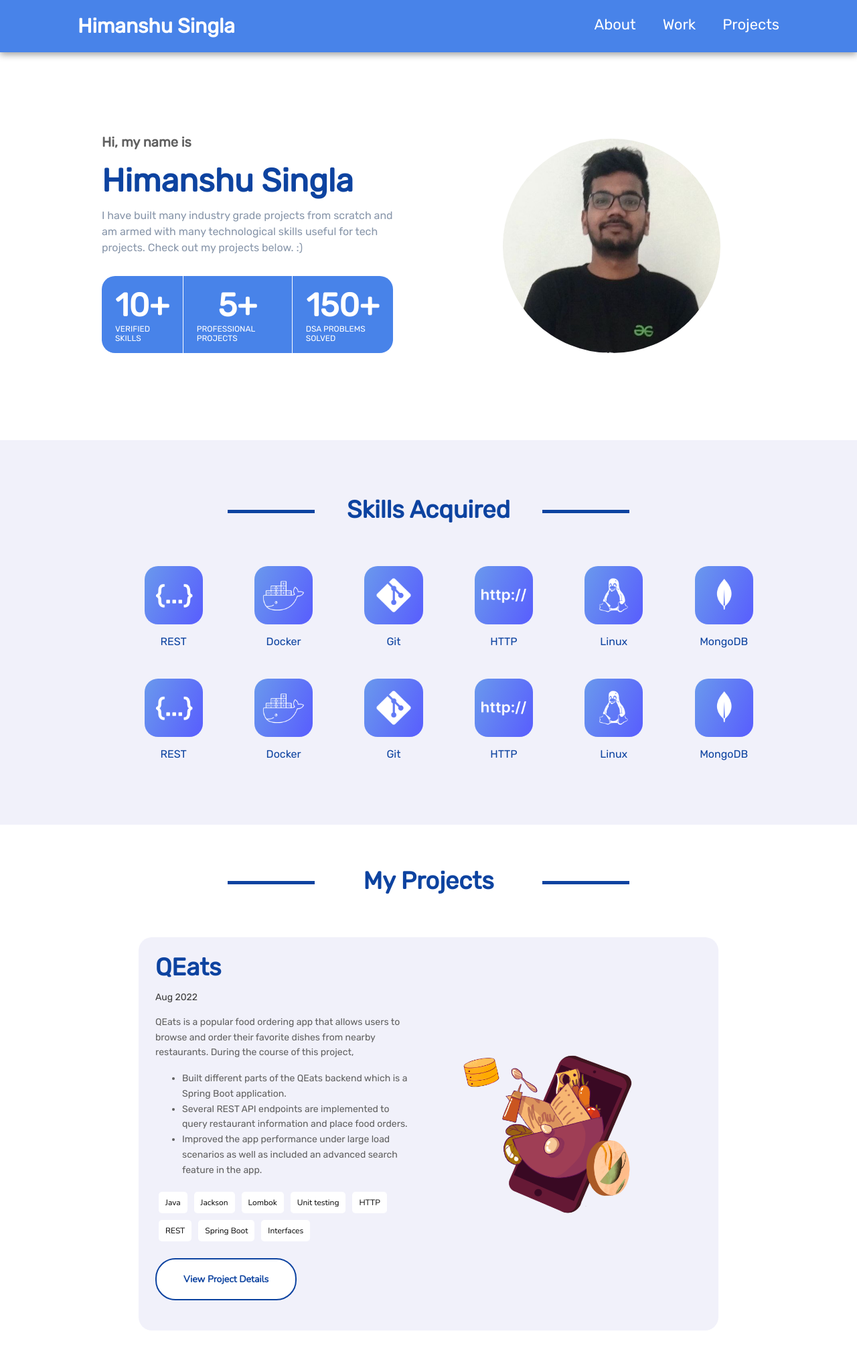
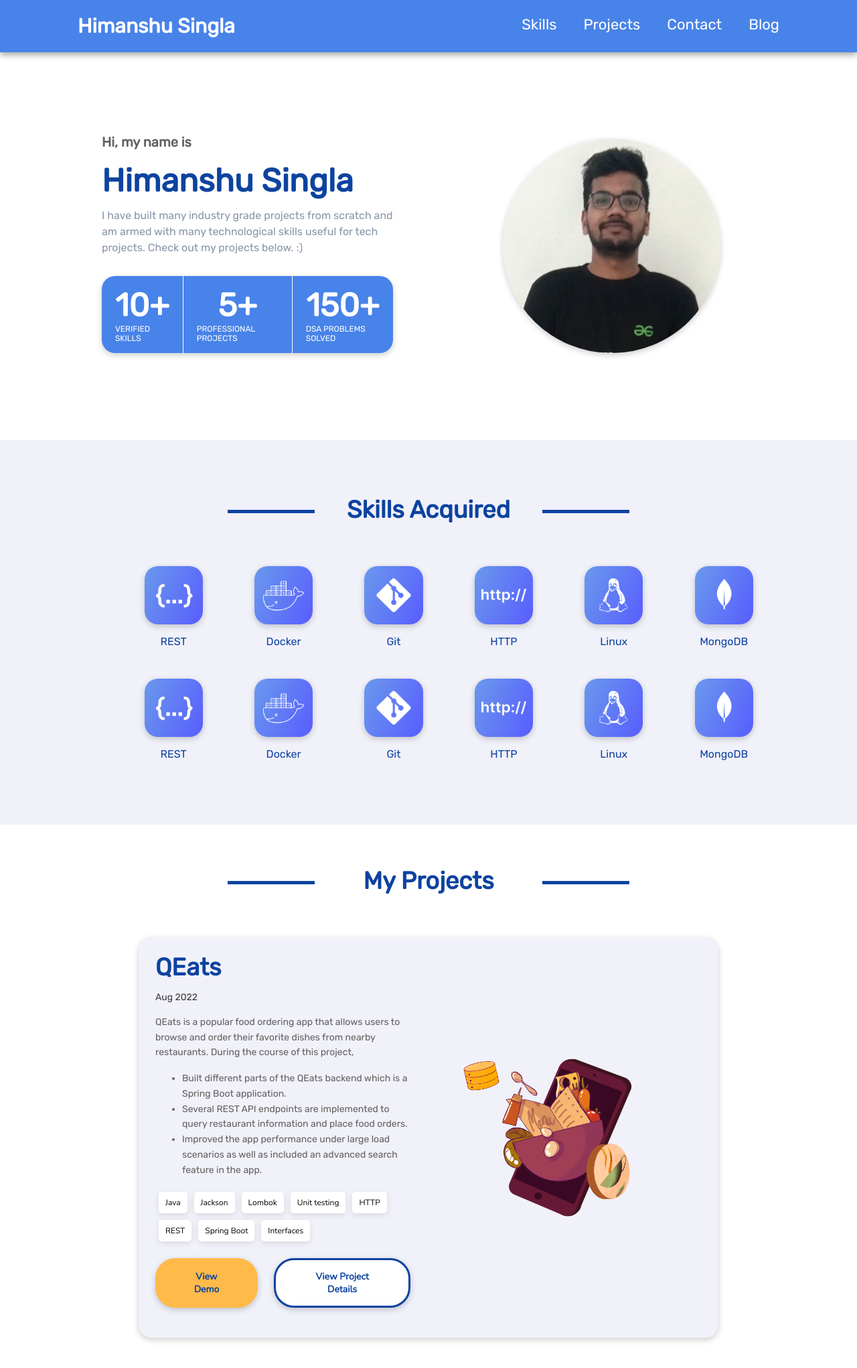
Before and after one commit to hsingla378/portfolio, a React (Create React App) app: page / in a window 1280 px wide. Shown: the top 2042 px of the page at 67% size. Built offline with nearby package versions, Linux system fonts and the light colour scheme.

Commit message:
change menu, add shadows, customize buttons

```diff
--- a/src/components/Hero.css
+++ b/src/components/Hero.css
@@ -85,6 +85,7 @@
   justify-content: center;
   border-radius: 20px;
   margin: 30px auto;
+  box-shadow: 0 3px 10px rgb(0 0 0 / 0.2);
 }
 
 .hero-data-single {
@@ -116,6 +117,7 @@
   border-radius: 50%;
   margin: auto;
   max-width: 60%;
+  box-shadow: 0 3px 10px rgb(0 0 0 / 0.2);
 }
 
 @media screen and (max-width: 768px) {
--- a/src/components/Hero.jsx
+++ b/src/components/Hero.jsx
@@ -17,17 +17,17 @@ export default function Hero() {
         </div>
 
         <div id="hero-data">
-          <div class="hero-data-single">
-            <span class="hero-data-heading">10+</span>
-            <p class="hero-data-text">VERIFIED SKILLS</p>
+          <div className="hero-data-single">
+            <span className="hero-data-heading">10+</span>
+            <p className="hero-data-text">VERIFIED SKILLS</p>
           </div>
-          <div class="hero-data-single">
-            <span class="hero-data-heading">5+</span>
-            <p class="hero-data-text">PROFESSIONAL PROJECTS</p>
+          <div className="hero-data-single">
+            <span className="hero-data-heading">5+</span>
+            <p className="hero-data-text">PROFESSIONAL PROJECTS</p>
           </div>
-          <div class="hero-data-single">
-            <span class="hero-data-heading">150+</span>
-            <p class="hero-data-text">DSA PROBLEMS SOLVED</p>
+          <div className="hero-data-single">
+            <span className="hero-data-heading">150+</span>
+            <p className="hero-data-text">DSA PROBLEMS SOLVED</p>
           </div>
         </div>
       </div>
--- a/src/components/Navbar.css
+++ b/src/components/Navbar.css
@@ -35,6 +35,7 @@ nav div a:hover {
 }
 
 nav div ul {
+  padding: 0;
   display: flex;
   justify-content: right;
 }
--- a/src/components/Navbar.jsx
+++ b/src/components/Navbar.jsx
@@ -13,13 +13,22 @@ export default function Navbar() {
         <div>
           <ul>
             <li>
-              <a href="#hero">About</a>
-            </li>
-            <li>
-              <a href="#skill-section">Work</a>
+              <a href="#skill-section">Skills</a>
             </li>
             <li>
               <a href="#project-section">Projects</a>
+            </li>
+            <li>
+              <a href="#">Contact</a>
+            </li>
+            <li>
+              <a
+                href="https://himanshusingla.hashnode.dev"
+                target="_blank"
+                rel="noreferrer"
+              >
+                Blog
+              </a>
             </li>
           </ul>
         </div>
--- a/src/components/Projects.css
+++ b/src/components/Projects.css
@@ -14,6 +14,7 @@
   background-color: #f1f1fa;
   border-radius: 20px;
   padding: 25px;
+  box-shadow: 0 3px 10px rgb(0 0 0 / 0.2);
 }
 
 .project-img {
@@ -48,19 +49,40 @@ li {
   margin: 5px;
   /* border: 1px solid black; */
   border-radius: 5px;
+  box-shadow: 0 3px 10px rgb(0 0 0 / 0.1);
 }
 
+.project-buttons {
+  display: flex;
+  gap: 1.5em;
+}
+
+.demo-link-btn,
 .project-link-btn {
   margin: 20px auto;
   font-size: 14px;
   font-family: "Nunito", sans-serif;
   font-weight: bold;
+  border-radius: 30px;
+  padding: 15px 40px;
+  cursor: pointer;
+  box-shadow: 0 3px 10px rgb(0 0 0 / 0.2);
+}
+
+.demo-link-btn {
   color: #0d43a0;
-  border: 2px solid #0d43a0;
+  border: 3px solid #ffba49;
+  background-color: #ffba49;
+}
+
+.demo-link-btn:hover {
+  background-color: transparent;
+}
+
+.project-link-btn {
+  color: #0d43a0;
+  border: 3px solid #0d43a0;
   background-color: white;
-  border-radius: 30px;
-  padding: 20px 40px;
-  cursor: pointer;
 }
 
 @media screen and (max-width: 768px) {
@@ -120,16 +142,13 @@ li {
     border-radius: 5px;
   }
 
+  .project-buttons {
+    margin-top: 1em;
+    justify-content: center;
+  }
+
+  .demo-link-btn,
   .project-link-btn {
-    margin: 20px auto;
-    font-size: 14px;
-    font-family: "Nunito", sans-serif;
-    font-weight: bold;
-    color: #0d43a0;
-    border: 2px solid #0d43a0;
-    background-color: white;
-    border-radius: 30px;
-    padding: 20px 40px;
-    cursor: pointer;
+    padding: 10px 20px;
   }
 }
--- a/src/components/Projects.jsx
+++ b/src/components/Projects.jsx
@@ -1,5 +1,6 @@
 import React from "react";
 import "./Projects.css";
+import { Link } from "react-router-dom";
 
 export default function Projects() {
   let projects = [
@@ -33,12 +34,12 @@ export default function Projects() {
         {projects.map((project) => {
           const { name, date, desc, features, skills, link } = project;
           return (
-            <div class="project">
+            <div className="project">
               {/* <!-- Project Details --> */}
-              <div class="project-text">
+              <div className="project-text">
                 {/* <!-- Description --> */}
                 <h3>{name}</h3>
-                <p class="project-date">{date}</p>
+                <p className="project-date">{date}</p>
                 <div>
                   <p>{desc}</p>
                   <ul>
@@ -48,23 +49,28 @@ export default function Projects() {
                   </ul>
                 </div>
                 {/* <!-- Technologies used --> */}
-                <div class="project-skills">
+                <div className="project-skills">
                   {skills.map((skill) => {
-                    return <div class="project-skill">{skill}</div>;
+                    return <div className="project-skill">{skill}</div>;
                   })}
                 </div>
-                {/* <!-- Button for more details --> */}
-                <div>
-                  <a href={link} target="_blank">
-                    <button class="project-link-btn">
-                      View Project Details
-                    </button>
-                  </a>
+                {/* <!-- Buttons for more details --> */}
+                <div className="project-buttons">
+                    <a href={link} target="_blank" rel="noreferrer">
+                      <button className="demo-link-btn">
+                        View Demo
+                      </button>
+                    </a>
+                    <a href={link} target="_blank" rel="noreferrer">
+                      <button className="project-link-btn">
+                        View Project Details
+                      </button>
+                    </a>
                 </div>
               </div>
               {/* <!-- Project Image --> */}
               <div>
-                <img src="project-img.png" alt="QEats" class="project-img" />
+                <img src="project-img.png" alt="QEats" className="project-img" />
               </div>
             </div>
           );
--- a/src/components/Skills.css
+++ b/src/components/Skills.css
@@ -68,4 +68,5 @@
   padding: 10px;
   border-radius: 20px;
   margin: auto;
+  box-shadow: 0 3px 10px rgb(0 0 0 / 0.2);
 }
--- a/src/components/Skills.jsx
+++ b/src/components/Skills.jsx
@@ -56,7 +56,7 @@ export default function Skills() {
   return (
     <section id="skill-section">
       <div id="skill-section-inner">
-        <div class="section-heading">
+        <div className="section-heading">
           <h2>Skills Acquired</h2>
         </div>
         <div id="skills">
@@ -64,7 +64,7 @@ export default function Skills() {
           {skills.map((skill) => {
             let { name, image } = skill;
             return (
-              <div class="skill">
+              <div className="skill">
                 <img src={image} alt={name} />
                 <p>{name}</p>
               </div>
```
